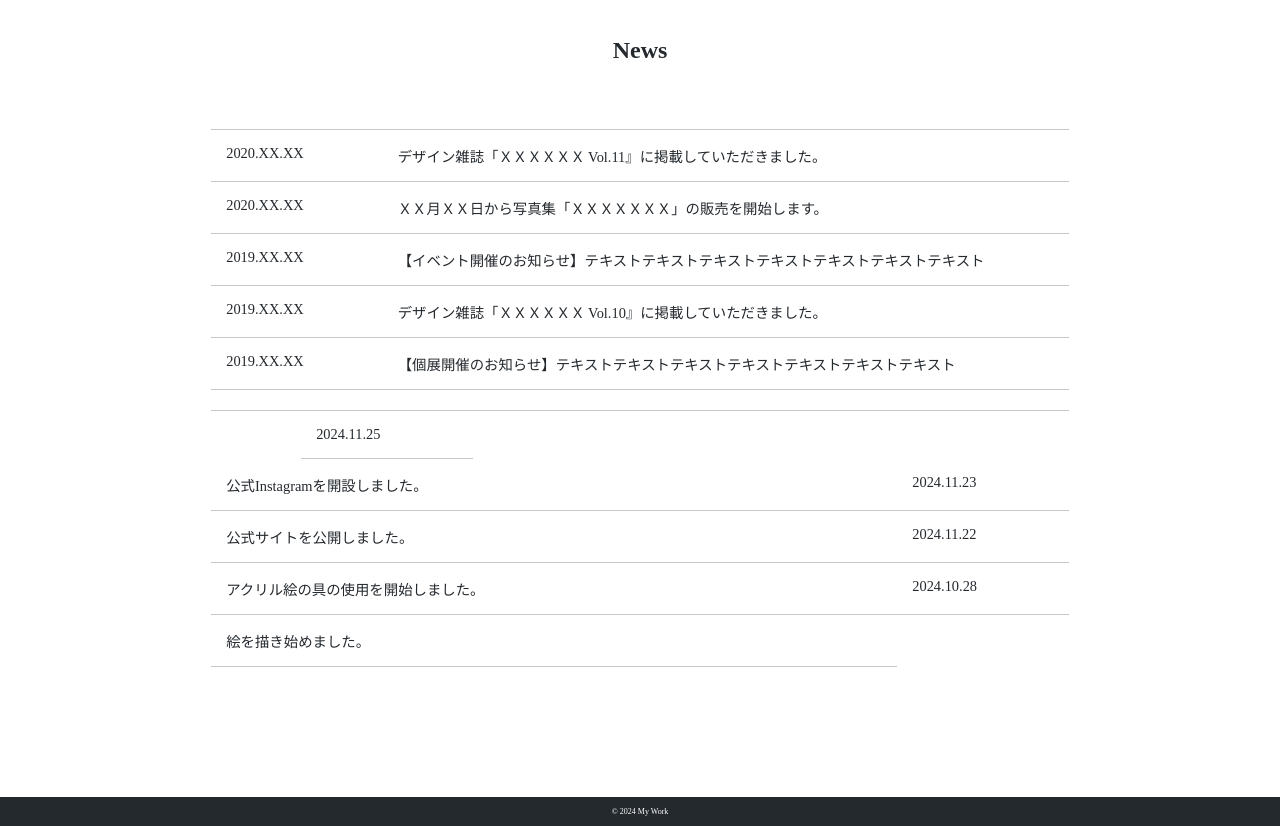
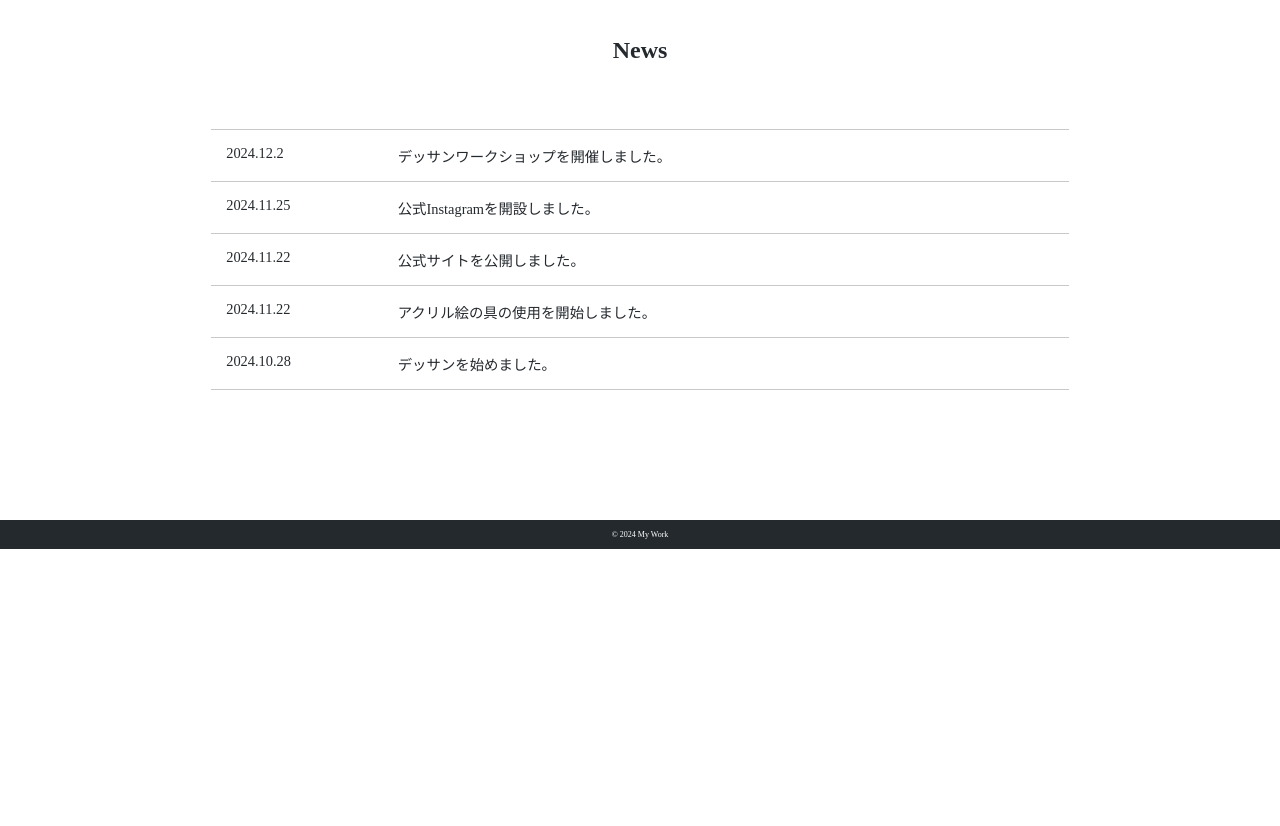
Before and after one commit to NekoyamaSatoshi/NekoyamaSatoshi.github.io, a plain HTML site: page index.html in a window 1280 px wide. Shown: the part 1640-2466 px from the top of the page. After the commit the page ends 2189 px from the top, so only its background shows below. Drawn offline with Linux system fonts and the light colour scheme; some packages are replaced by stand-ins of ours.

Commit message:
Update index.html

```diff
--- a/index.html
+++ b/index.html
@@ -61,26 +61,16 @@
       <section id="news" class="wrapper">
         <h2 class="sec-title">News</h2>
         <dl>
-          <dt>2020.XX.XX</dt>
-          <dd>デザイン雑誌「ＸＸＸＸＸＸ Vol.11』に掲載していただきました。</dd>
-          <dt>2020.XX.XX</dt>
-          <dd>ＸＸ月ＸＸ日から写真集「ＸＸＸＸＸＸＸ」の販売を開始します。</dd>
-          <dt>2019.XX.XX</dt>
-          <dd>【イベント開催のお知らせ】テキストテキストテキストテキストテキストテキストテキスト</dd>
-          <dt>2019.XX.XX</dt>
-          <dd>デザイン雑誌「ＸＸＸＸＸＸ Vol.10』に掲載していただきました。</dd>
-          <dt>2019.XX.XX</dt>
-          <dd>【個展開催のお知らせ】テキストテキストテキストテキストテキストテキストテキスト</dd>
-        </dl>
-        <dl>
-　　　　　 <dt>2024.11.25</dt>
+          <dt>2024.12.2</dt>
+          <dd>デッサンワークショップを開催しました。</dd>
+          <dt>2024.11.25</dt>
           <dd>公式Instagramを開設しました。</dd>
-          <dt>2024.11.23</dt>
+          <dt>2024.11.22</dt>
           <dd>公式サイトを公開しました。</dd>
           <dt>2024.11.22</dt>
           <dd>アクリル絵の具の使用を開始しました。</dd>
           <dt>2024.10.28</dt>
-          <dd>絵を描き始めました。</dd>
+          <dd>デッサンを始めました。</dd>
         </dl>
       </section>
 
```
